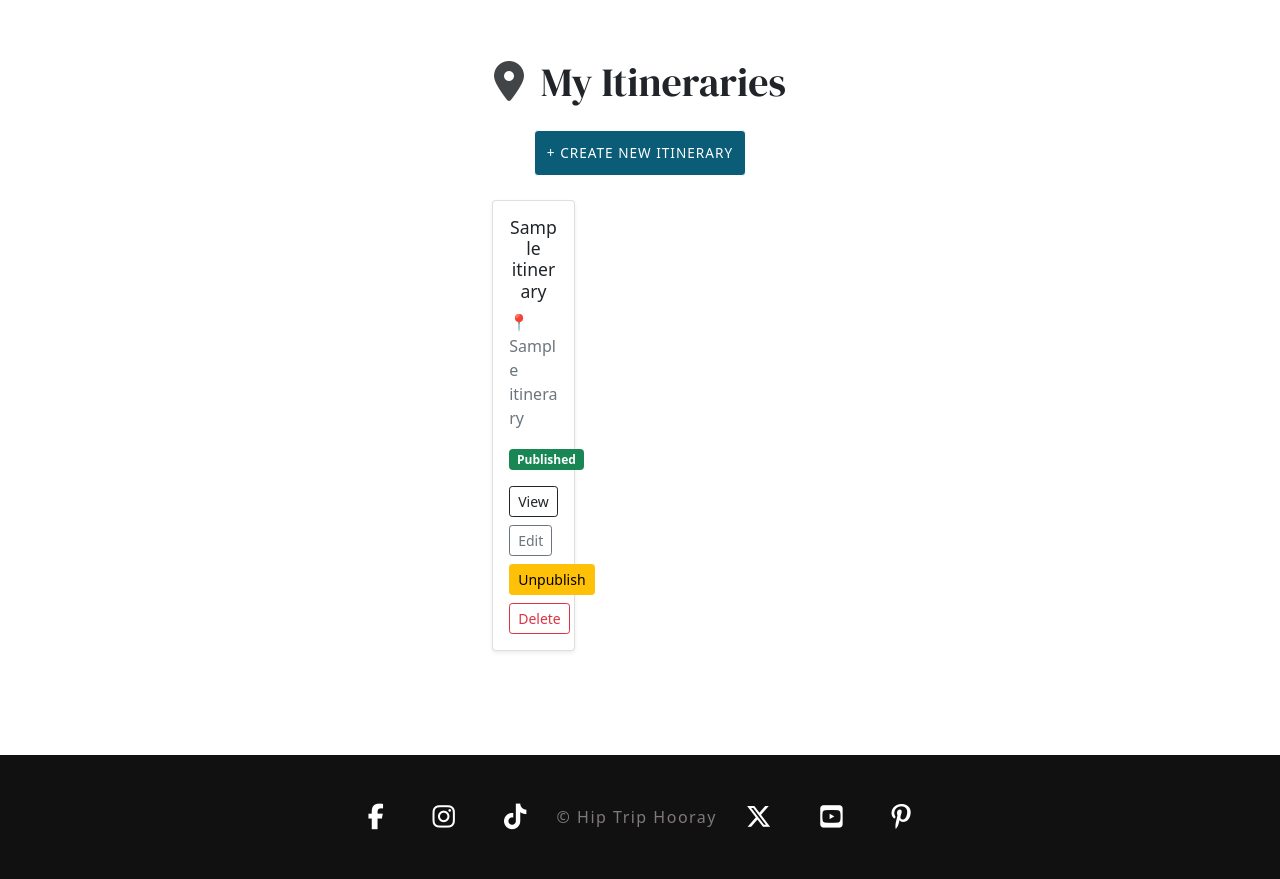
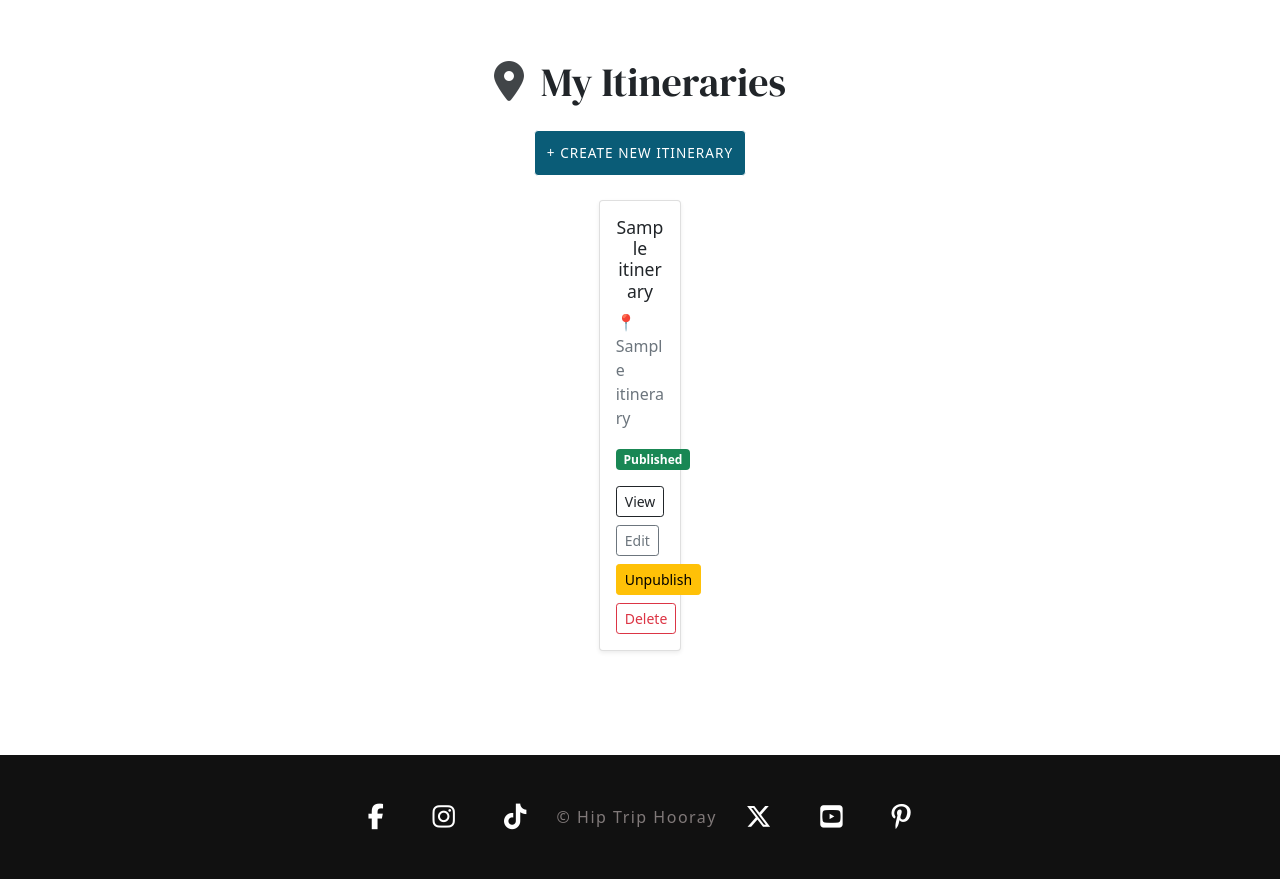
Before and after one commit to yinyangsammy/hip-trip-hooray, a Django app: page /ideas/your-itineraries/ in a window 1280 px wide. Shown: the part 175-1054 px from the top of the page. Run offline with Django 4.2, Linux system fonts and the light colour scheme; a user stored in the database is signed in; tables that the repository leaves empty hold one stand-in row (values such as "Sample post"); parts of the project's set-up code (start-up, migrations or seed data) failed here and were passed over.

Commit message:
user itinerary bootstrap test

```diff
--- a/itineraries/templates/itineraries/user_itineraries.html
+++ b/itineraries/templates/itineraries/user_itineraries.html
@@ -15,9 +15,10 @@
 
   {% if itineraries %}
 
-    <div class="row">
-      {% for itinerary in itineraries %}
-        <div class="col-12 col-sm-10 col-md-6 col-lg-4 mb-4 d-flex">
+
+<div class="row justify-content-center">
+  {% for itinerary in itineraries %}
+    <div class="col-12 col-sm-6 col-lg-4 mb-4 d-flex">
 
 
           <div class="card h-100 w-100 shadow-sm">
```
Also changed, not shown: README.md.
